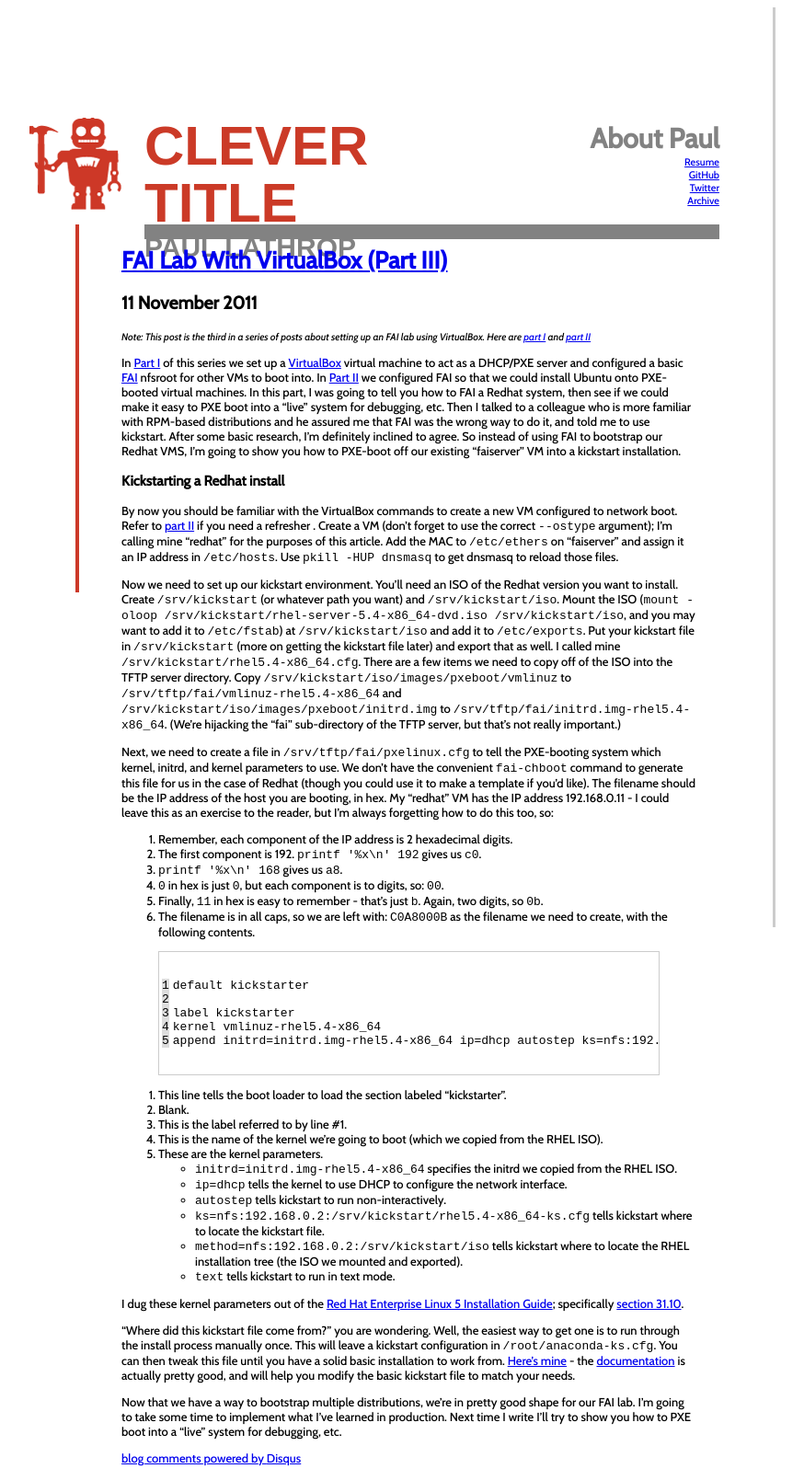
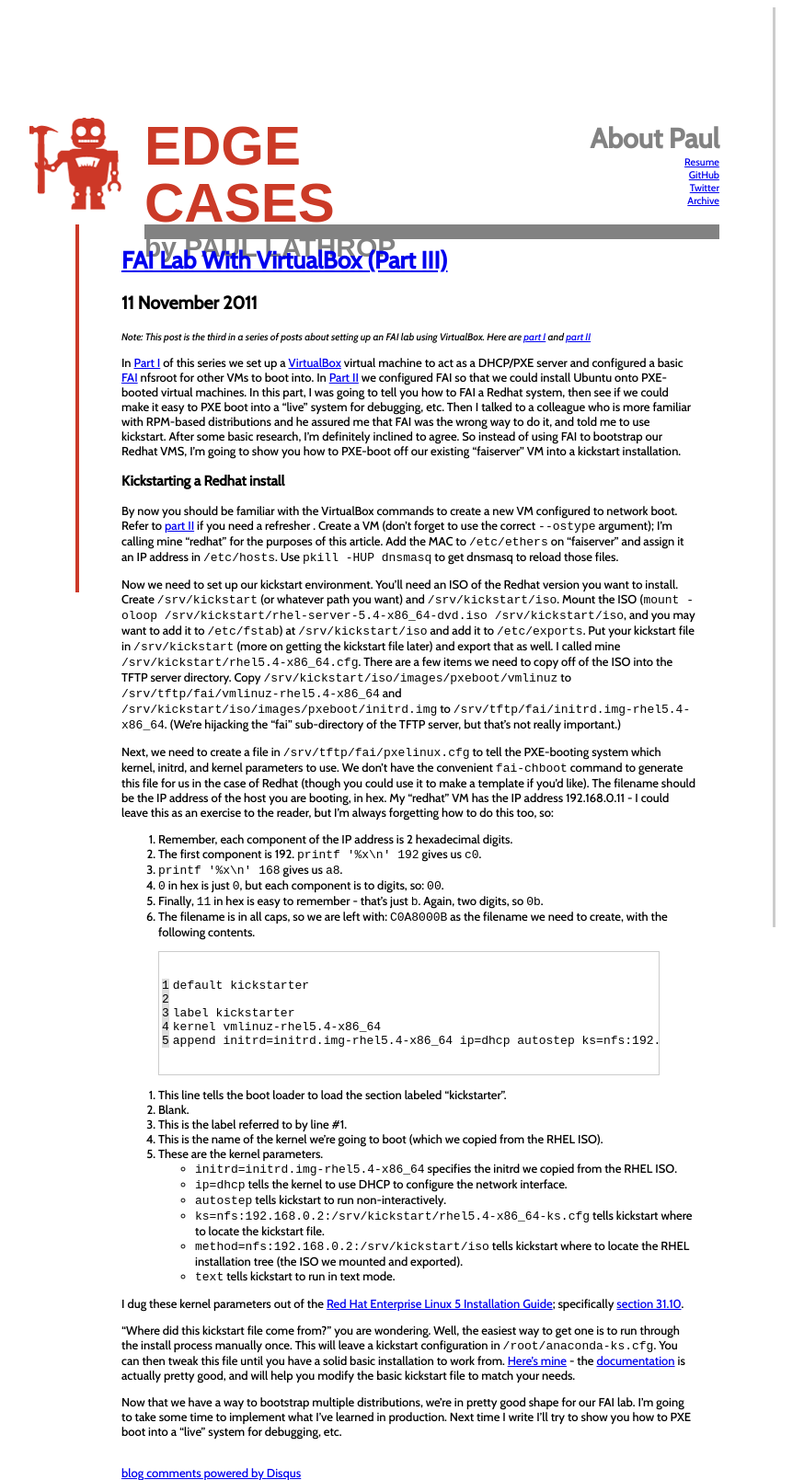
Before and after one commit to plathrop/plathrop.github.io, a Jekyll site: the page built from index.html, in a window 1280 px wide. Shown: the whole page at 92% size, without its empty margins (18-892 px from the left). Built offline with Jekyll 4.4.1, drawn with Linux system fonts in a browser that asks for light colours; some web fonts are replaced; Markdown is read by kramdown in place of the engine named in the settings; comment, search, counter and statistics services are not loaded.

Commit message:
Better name.

```diff
--- a/_layouts/master.html
+++ b/_layouts/master.html
@@ -14,8 +14,8 @@
       <div id="header">
         <img id="robot" src="/images/robot.png">
         <div class="title-block">
-          <h1>CLEVER TITLE</h1>
-          <h2>PAUL LATHROP</h2>
+          <h1>EDGE CASES</h1>
+          <h2>by PAUL LATHROP</h2>
         </div>
         <div class="about-block">
           <h3>About Paul</h3>
--- a/index.html
+++ b/index.html
@@ -7,6 +7,7 @@
   <h2>{{ first_post.date | date_to_long_string }}</h2>
   {{ first_post.content }}
 </div>
+<br/>
 <div id="disqus_thread"></div>
 <script type="text/javascript">
   var disqus_shortname = 'plathrop';
```
